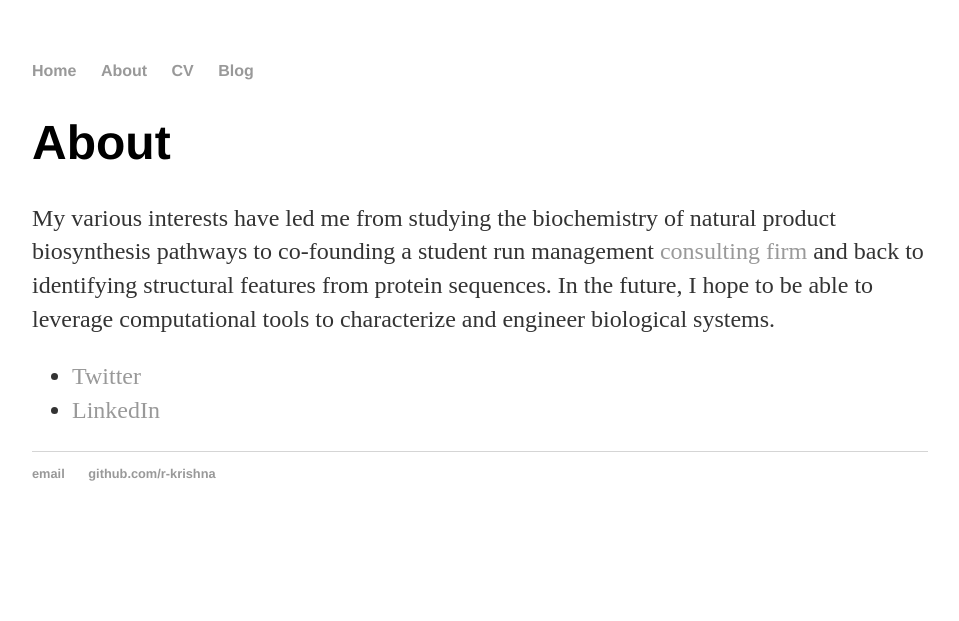
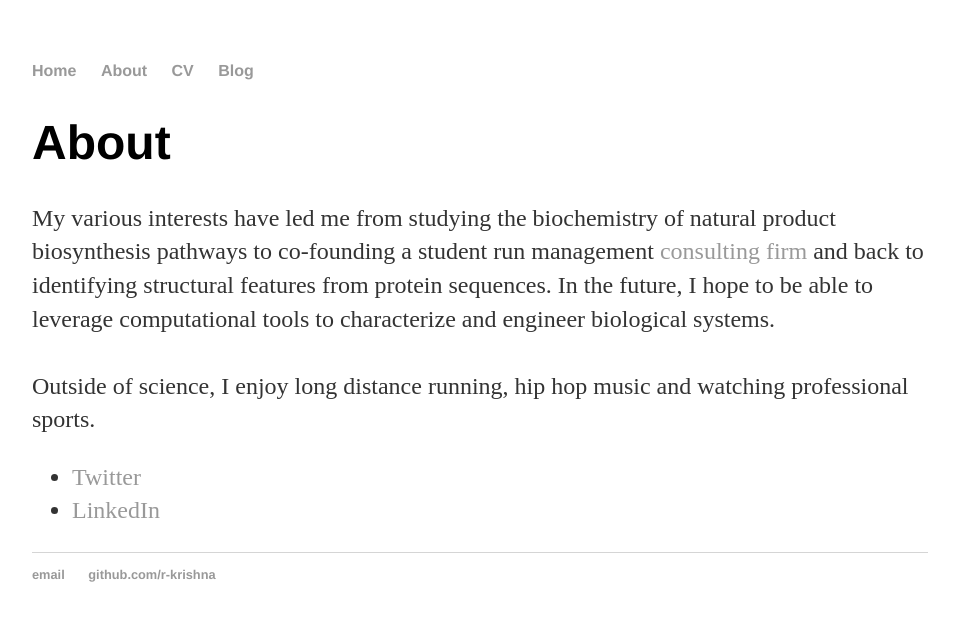
Before and after one commit to r-krishna/r-krishna.github.io, a Jekyll site: the page built from about/index.html, in a window 1280 px wide. Shown: the top 621 px of the page, without its empty margins (160-1119 px from the left). Built offline with Jekyll 4.4.1, drawn with Linux system fonts in a browser that asks for light colours.

Commit message:
Update index.html

```diff
--- a/about/index.html
+++ b/about/index.html
@@ -5,7 +5,11 @@
 
 		<div class="about">
 			<h1>About</h1>
-			<p> My various interests have led me from studying the biochemistry of natural product biosynthesis pathways to co-founding a student run management <a href="https://vcg.berkeley.edu/">consulting firm</a> and back to identifying structural features from protein sequences. In the future, I hope to be able to leverage computational tools to characterize and engineer biological systems. </p>
+			<p> My various interests have led me from studying the biochemistry of natural product biosynthesis pathways to co-founding a student run management <a href="https://vcg.berkeley.edu/">consulting firm</a> and back to identifying structural features from protein sequences. In the future, I hope to be able to leverage computational tools to characterize and engineer biological systems.
+			<br>
+				<br>
+				Outside of science, I enjoy long distance running, hip hop music and watching professional sports.
+			</p>
 
 			<ul class="contacts">
 				<li><a href="https://twitter.com/r_krishna3">Twitter</a></li>
```
